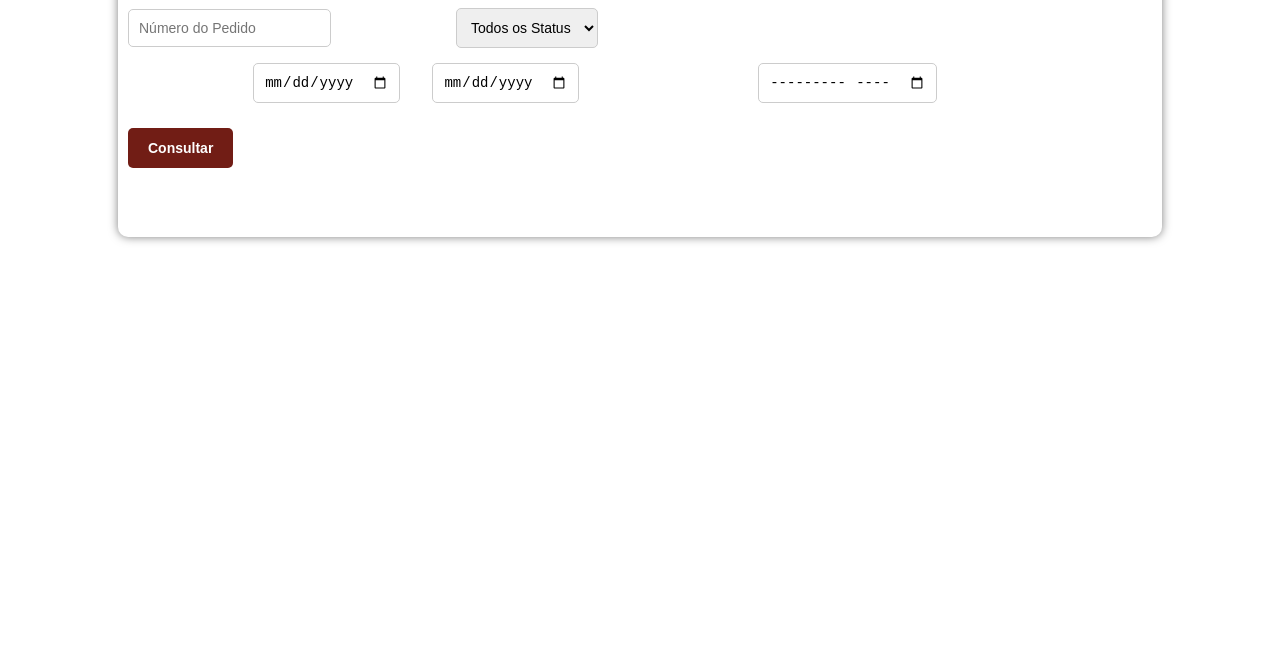
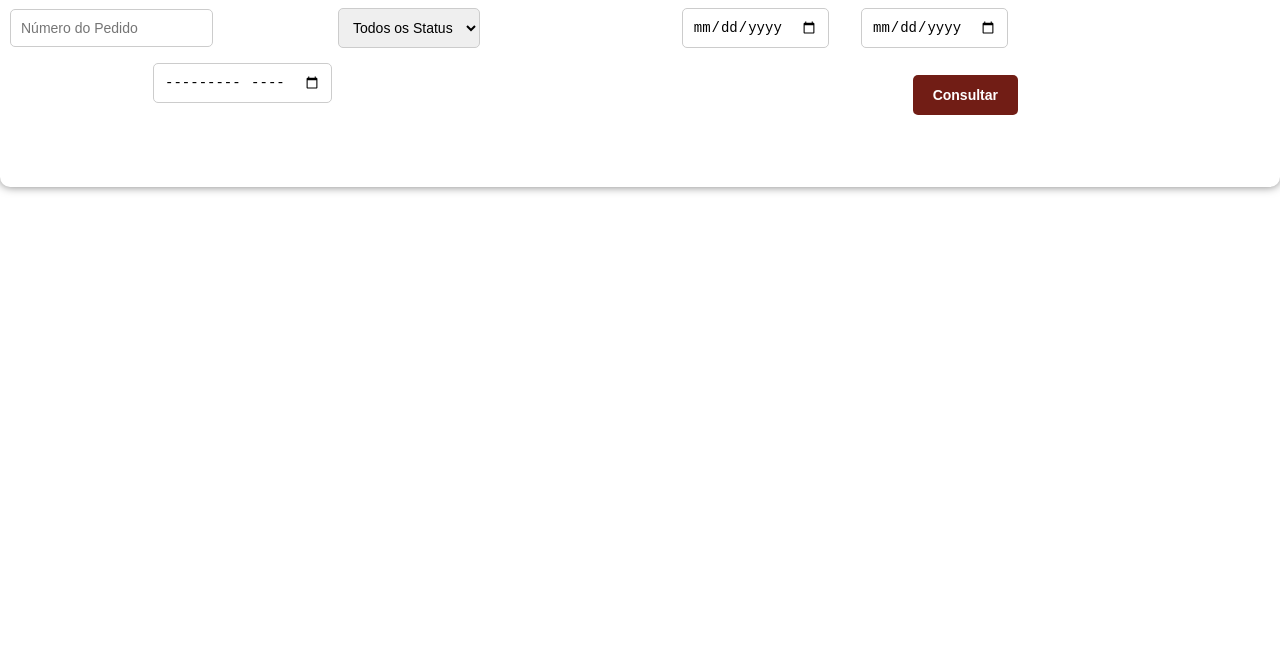
Before and after one commit to websonsantana/ZEENTT, a plain HTML site: page consulta.html in a window 1280 px wide. Shown: the part 143-800 px from the top of the page. Drawn offline with Linux system fonts and the light colour scheme.

Commit message:
Update consulta.html

```diff
--- a/consulta.html
+++ b/consulta.html
@@ -16,7 +16,7 @@
         }
 
         .container {
-            max-width: 80%;
+            max-width: 120%;
             margin: 20px auto;
             padding: 10px;
             background-image: linear-gradient(45deg, #6C6E71);
```
